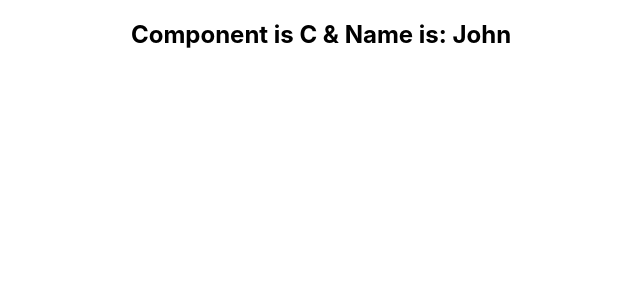
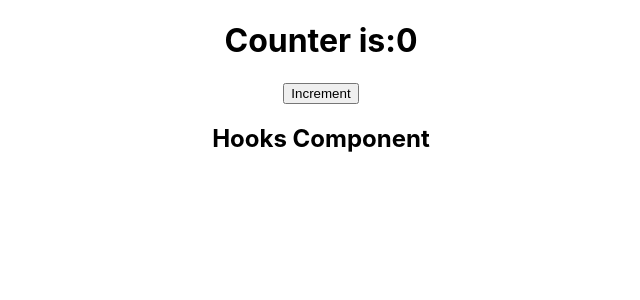
Before and after one commit to fahim27/React, a React (Create React App) app in the folder hello/: page / in a window 1280 px wide. Shown: the top 300 px of the page, without its empty margins (319-959 px from the left). Built offline with nearby package versions, Linux system fonts and the light colour scheme.

Commit message:
using hooks

```diff
--- a/hello/package.json
+++ b/hello/package.json
@@ -6,6 +6,7 @@
     "@testing-library/jest-dom": "^5.12.0",
     "@testing-library/react": "^11.2.7",
     "@testing-library/user-event": "^12.8.3",
+    "axios": "^0.21.1",
     "react": "^17.0.2",
     "react-dom": "^17.0.2",
     "react-scripts": "4.0.3",
--- a/hello/src/App.js
+++ b/hello/src/App.js
@@ -18,13 +18,13 @@ import ClickCounter from './components/ClickCounter';
 import HoverCounter from './components/HoverCounter';
 import A from "./components/CONTEXT/A";
 import {UserProvider} from './components/CONTEXT/context'
+import Post from './components/HTTPS/Post';
+import HooksCounter from './components/HOOKS/HooksCounter';
 function App() {
   return (
 
     <div className="App">
-      <UserProvider  value="John">
-      <A></A>
-      </UserProvider>
+      <HooksCounter></HooksCounter>
 
     </div>
 
--- /dev/null
+++ b/hello/src/components/HOOKS/HooksCounter.js
@@ -0,0 +1,16 @@
+import React, { useState } from 'react'
+
+export default function HooksCounter() {
+    const [count, setCount] = useState(0)
+
+    const increment = () => {
+        setCount(count + 10);
+    }
+    return (
+        <div>
+            <h1>Counter is:{count}</h1>
+            <button onClick={() => increment()}>Increment</button>
+            <h2>Hooks Component</h2>
+        </div>
+    )
+}
--- /dev/null
+++ b/hello/src/components/HTTPS/Post.js
@@ -0,0 +1,39 @@
+
+import axios from 'axios'
+import React, { Component } from 'react'
+
+export default class Post extends Component {
+
+    constructor(props) {
+        super(props)
+
+        this.state = {
+            posts: []
+        }
+    }
+
+    componentDidMount() {
+        axios.get("https://jsonplaceholder.typicode.com/posts")
+            .then(resp => {
+                this.setState({
+                    posts: resp.data
+                })
+            })
+            .catch(e => {
+                console.log(e)
+            })
+    }
+
+    render() {
+        return (
+            <div>
+                <h2>Post</h2>
+                {this.state.posts.length ? this.state.posts.map(post => {
+                    return <div>
+                        <h1 key={post.id}>{post.title}</h1>
+                    </div>
+                }) : null}
+            </div>
+        )
+    }
+}
```
Also changed, not shown: 1 other file (tests, documents, lock files or other folders).
